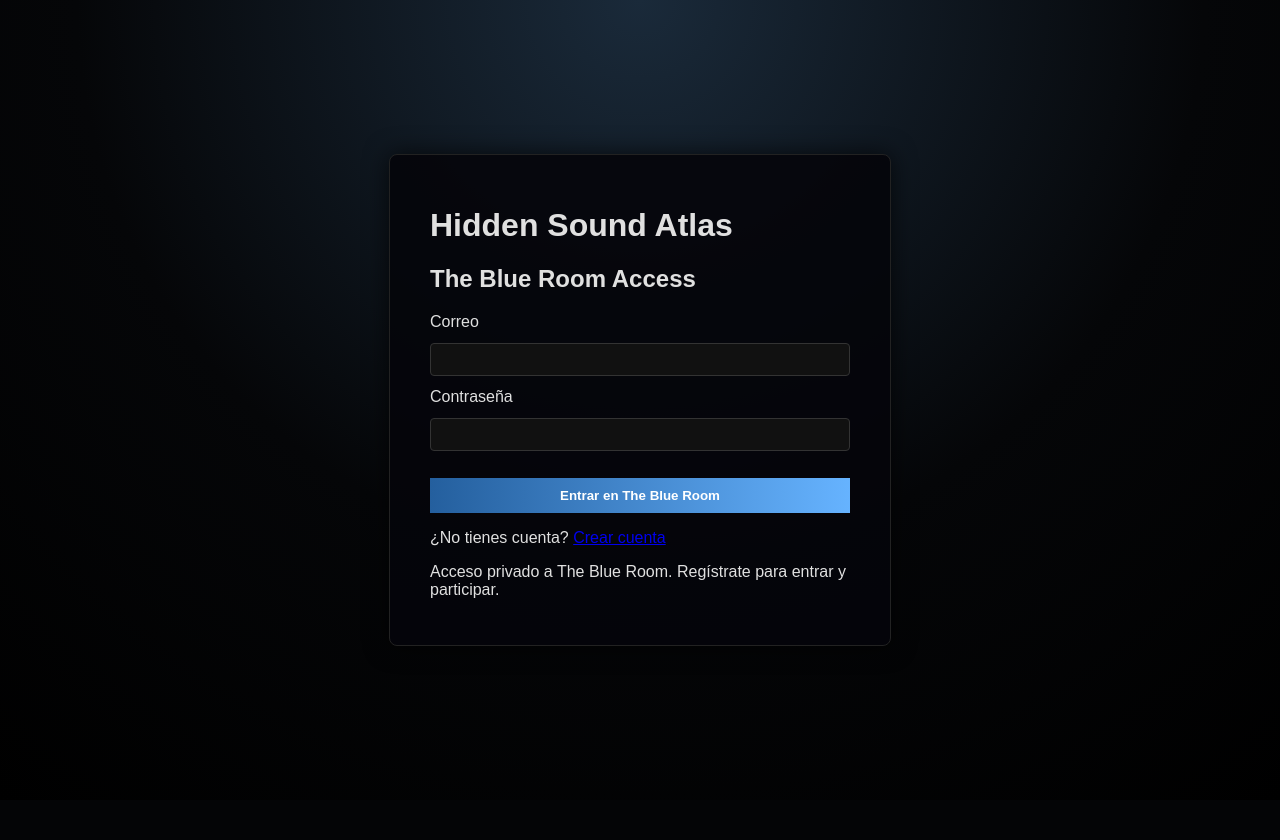
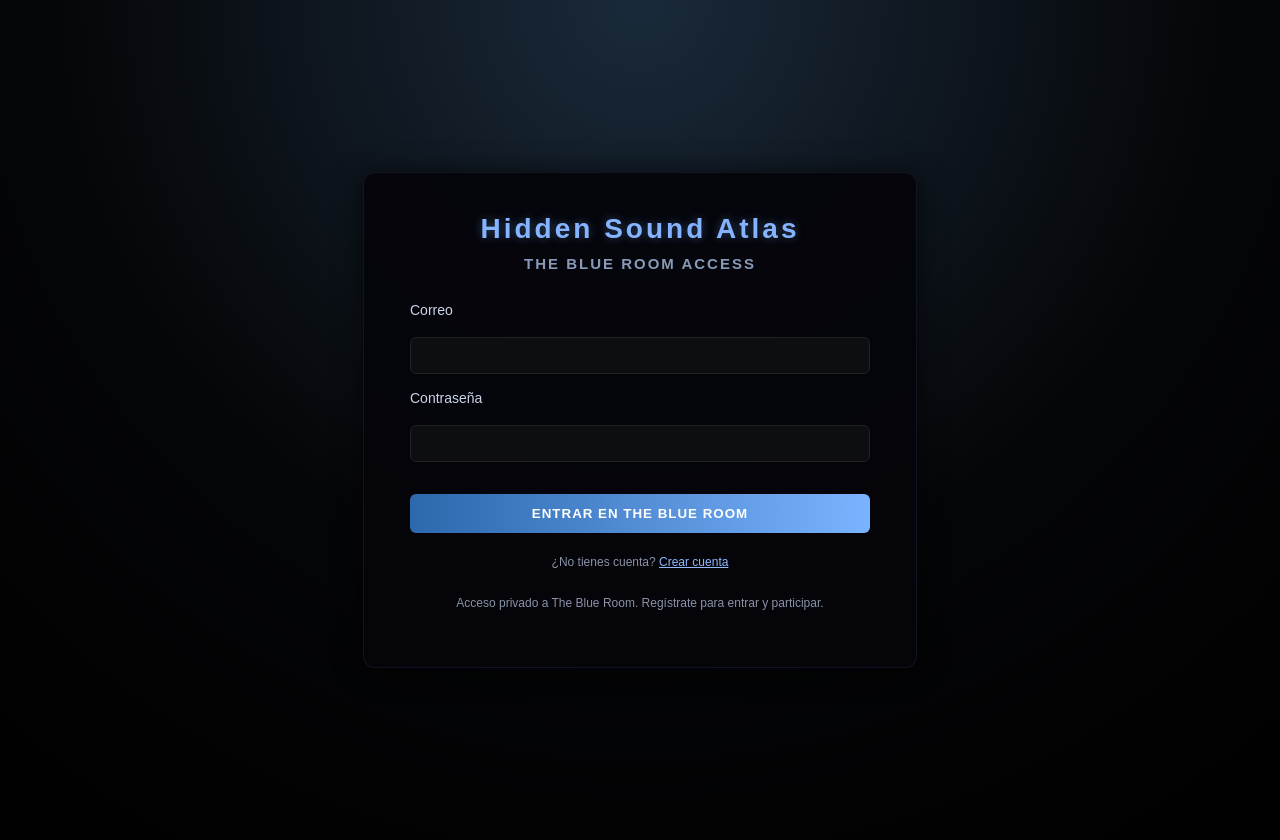
Before and after one commit to DavidLazaro08/Proyecto_BlogPHP, a PHP site: template app/views/auth/login.php in a window 1280 px wide. Before the commit the page ends 646 px from the top, so only its background shows below. Run offline with PHP 8.4, Linux system fonts and the light colour scheme; the template is opened without the code that fills it, so the values that code supplies are empty.

Commit message:
Recuperados estilos Auth.css perdidos para login y registro

```diff
--- a/Public/css/auth.css
+++ b/Public/css/auth.css
@@ -1,6 +1,6 @@
-/* ============================
-   AUTH (login / register)
-   ============================ */
+/* ============================================================
+   AUTH — Login / Register estilo Blue Room (versión corregida)
+   ============================================================ */
 
 .auth-body {
     min-height: 100vh;
@@ -9,37 +9,117 @@
     justify-content: center;
     align-items: center;
     color: #e0e0e0;
+    padding: 20px;
 }
 
+/* CONTENEDOR PRINCIPAL */
 .auth-container {
-    background: rgba(5, 5, 10, 0.9);
-    border: 1px solid #222;
-    box-shadow: 0 0 25px rgba(0, 0, 0, 0.7);
-    border-radius: 8px;
-    padding: 30px 40px;
-    max-width: 420px;
+    background: rgba(5, 5, 10, 0.92);
+    border: 1px solid rgba(120,160,255,0.10);
+    box-shadow: 0 0 28px rgba(0,0,0,0.65);
+    border-radius: 12px;
+    padding: 40px 46px;
+    max-width: 460px;
+    width: 100%;
+    transition: 0.35s ease;
 }
 
+.auth-container:hover {
+    border-color: rgba(120,160,255,0.20);
+    box-shadow:
+        0 0 22px rgba(80,140,255,0.22),
+        inset 0 0 18px rgba(80,140,255,0.08);
+    transform: translateY(-2px);
+}
+
+/* TÍTULO PRINCIPAL */
+.auth-container h1 {
+    margin: 0;
+    text-align: center;
+    color: #86b3ff;
+    letter-spacing: 3px;
+    font-size: 28px;
+    text-shadow: 0 0 10px rgba(120,180,255,0.35);
+}
+
+/* SUBTÍTULO */
+.auth-container h2 {
+    margin-top: 10px;
+    margin-bottom: 30px;
+    text-align: center;
+    font-size: 15px;
+    color: #9fb4d6;
+    text-transform: uppercase;
+    letter-spacing: 2px;
+    opacity: .85;
+}
+
+/* FORM */
 .auth-form {
     display: flex;
     flex-direction: column;
-    gap: 12px;
+    gap: 16px;
 }
 
-.auth-form input {
-    padding: 8px 10px;
-    border-radius: 4px;
-    border: 1px solid #333;
-    background: #111;
-    color: #e0e0e0;
+/* LABELS */
+.auth-form label {
+    font-size: 14px;
+    color: #cbd4e8;
+    margin-bottom: 3px;
 }
 
+/* INPUTS */
+.auth-form input {
+    padding: 10px 12px;
+    border-radius: 6px;
+    border: 1px solid #222;
+    background: #0c0e12;
+    color: #e0e0e0;
+    transition: .25s ease;
+}
+
+.auth-form input:focus {
+    outline: none;
+    border-color: #66b3ff;
+    box-shadow: 0 0 8px rgba(102,179,255,0.35);
+}
+
+/* BOTÓN PRINCIPAL */
 .auth-form button {
-    margin-top: 15px;
-    padding: 10px;
+    margin-top: 16px;
+    padding: 12px;
+    border-radius: 6px;
     border: none;
-    background: linear-gradient(90deg, #245f9e, #66b3ff);
+    background: linear-gradient(90deg, #2b68ac, #7ab3ff);
     color: #fff;
     font-weight: bold;
     cursor: pointer;
+    text-transform: uppercase;
+    letter-spacing: 1px;
+    transition: .25s ease;
 }
+
+.auth-form button:hover {
+    background: linear-gradient(90deg, #235487, #5d96da);
+    box-shadow: 0 0 12px rgba(120,160,255,0.35);
+}
+
+/* ENLACE DE “CREAR CUENTA” */
+.auth-link {
+    color: #8fbaff;
+    text-decoration: underline;
+    transition: .2s ease;
+}
+
+.auth-link:hover {
+    color: #cfe0ff;
+}
+
+/* NOTA / TEXTO PEQUEÑO */
+.auth-footnote {
+    margin-top: 18px;
+    font-size: 12px;
+    color: #8a93a8;
+    text-align: center;
+    line-height: 1.45rem;
+}
```
